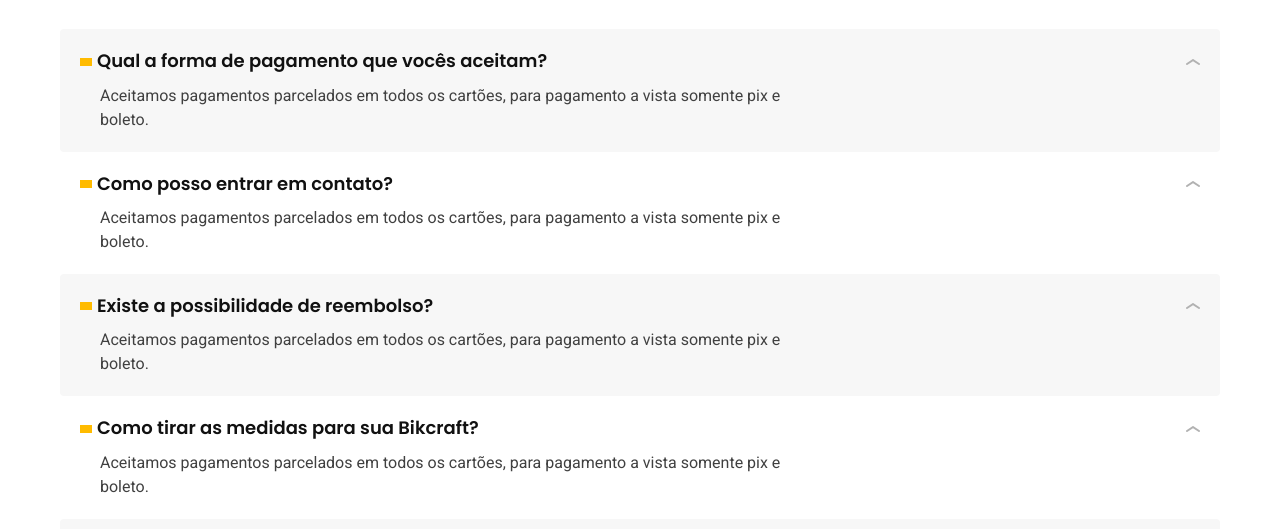
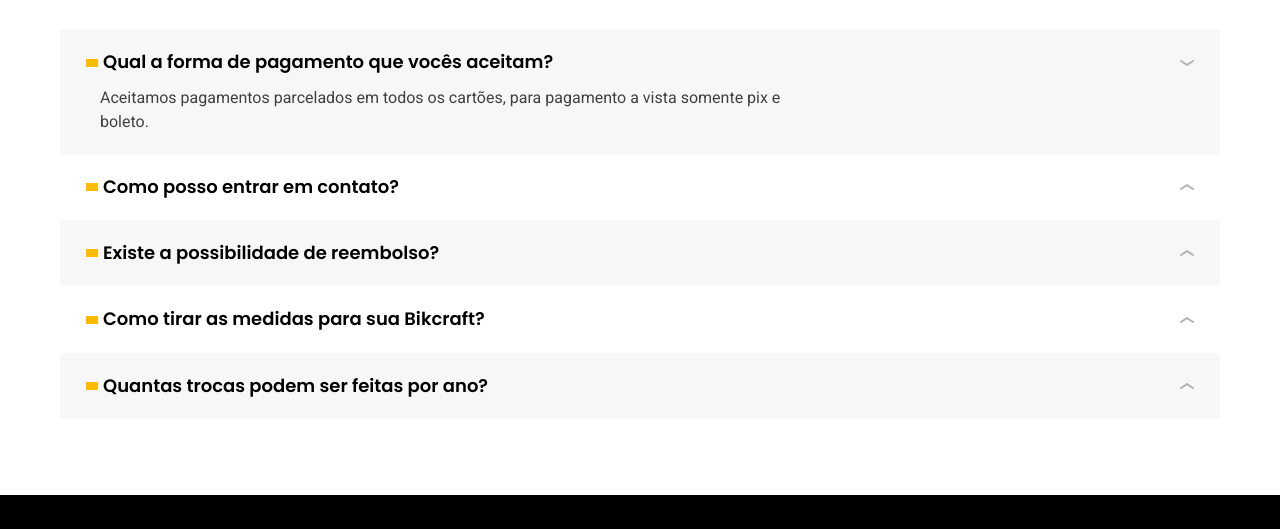
Before and after one commit to Kelf1729/bikcraft, a plain HTML site: page seguros.html in a window 1280 px wide. Shown: the part 1640-2169 px from the top of the page. Drawn offline with Linux system fonts and the light colour scheme.

Commit message:
ajuste final de perguntas script

```diff
--- a/css/global/seguros/perguntas.css
+++ b/css/global/seguros/perguntas.css
@@ -14,7 +14,7 @@
   background-color: var(--cor-1);
 }
 /* Ajuste para criar um grid para as perguntas */
-.perguntas dt {
+.perguntas button {
   display: grid;
   /* Auto para ajustar aos icones */
   grid-template-columns: auto 1fr auto;
@@ -22,25 +22,36 @@
   gap: 5px;
   /* simalização que posso clicar */
   cursor: pointer;
+  background: none;
+  width: 100%;
+  text-align: start;
 }
 /* Elemento de detalhe da pergunta */
-.perguntas dt::before {
+.perguntas button::before {
   content: "";
   display: inline-block;
   width: 12px;
   height: 8px;
   background-color: var(--cor-p1);
 }
-.perguntas dt::after {
+.perguntas button::after {
   content: "";
   display: inline-block;
   width: 14px;
   height: 6px;
   background: url(/img/icones/seta-abrir.svg) center no-repeat;
 }
-.perguntas dt:hover::after {
+.perguntas button:hover::after,
+.perguntas button[aria-expanded="true"]::after {
   transform: rotate(180deg);
   transition: 0.5s;
+}
+/* Ajuste do js */
+.perguntas dd {
+  display: none;
+}
+.perguntas dd.ativa {
+  display: block;
 }
 .perguntas dd {
   padding-left: 20px;
--- a/js/script.js
+++ b/js/script.js
@@ -19,3 +19,17 @@ function ativarproduto(parametro) {
   }
 }
 parametros.forEach(ativarproduto);
+// Perguntas frequentes, efeito
+const perguntas = document.querySelectorAll(".perguntas button");
+function ativarpergunta(event) {
+  const pergunta = event.currentTarget;
+  const controls = pergunta.getAttribute("aria-controls");
+  const resposta = document.getElementById(controls);
+  resposta.classList.toggle("ativa");
+  const ativa = resposta.classList.contains("ativa");
+  pergunta.setAttribute("aria-expanded", ativa);
+  console.log(controls);
+}
+function eventoperguntas(pergunta) {
+  pergunta.addEventListener("click", ativarpergunta);
+}
--- a/seguros.html
+++ b/seguros.html
@@ -100,24 +100,24 @@
     <h2 class="font-1-xxl">Perguntas Frequentes<span class="cor-p1">.</span></h2>
     <dl>
       <div>
-        <dt class="font-1-m-b">Qual a forma de pagamento que vocês aceitam?</dt>
-        <dd class="font-2-s cor-9">Aceitamos pagamentos parcelados em todos os cartões, para pagamento a vista somente pix e boleto.</dd>
+        <dt><button class="font-1-m-b" aria-controls="pergunta1" aria-expanded="true">Qual a forma de pagamento que vocês aceitam?</button></dt>
+        <dd class="font-2-s cor-9 ativa" id="pergunta1">Aceitamos pagamentos parcelados em todos os cartões, para pagamento a vista somente pix e boleto.</dd>
       </div>
       <div>
-        <dt class="font-1-m-b">Como posso entrar em contato?</dt>
-        <dd class="font-2-s cor-9">Aceitamos pagamentos parcelados em todos os cartões, para pagamento a vista somente pix e boleto.</dd>
+        <dt><button class="font-1-m-b" aria-controls="pergunta2" aria-expanded="false">Como posso entrar em contato?</button></dt>
+        <dd class="font-2-s cor-9" id="pergunta2">Aceitamos pagamentos parcelados em todos os cartões, para pagamento a vista somente pix e boleto.</dd>
       </div>
       <div>
-        <dt class="font-1-m-b">Existe a possibilidade de reembolso?</dt>
-        <dd class="font-2-s cor-9">Aceitamos pagamentos parcelados em todos os cartões, para pagamento a vista somente pix e boleto.</dd>
+        <dt><button class="font-1-m-b" aria-controls="pergunta3" aria-expanded="false">Existe a possibilidade de reembolso?</button></dt>
+        <dd class="font-2-s cor-9" id="pergunta3">Aceitamos pagamentos parcelados em todos os cartões, para pagamento a vista somente pix e boleto.</dd>
       </div>
       <div>
-        <dt class="font-1-m-b">Como tirar as medidas para sua Bikcraft?</dt>
-        <dd class="font-2-s cor-9">Aceitamos pagamentos parcelados em todos os cartões, para pagamento a vista somente pix e boleto.</dd>
+        <dt><button class="font-1-m-b" aria-controls="pergunta4" aria-expanded="false">Como tirar as medidas para sua Bikcraft?</button></dt>
+        <dd class="font-2-s cor-9" id="pergunta4">Aceitamos pagamentos parcelados em todos os cartões, para pagamento a vista somente pix e boleto.</dd>
       </div>
       <div>
-        <dt class="font-1-m-b">Quantas trocas podem ser feitas por ano?</dt>
-        <dd class="font-2-s cor-9">Aceitamos pagamentos parcelados em todos os cartões, para pagamento a vista somente pix e boleto.</dd>
+        <dt><button class="font-1-m-b" button aria-controls="pergunta5" aria-expanded="false">Quantas trocas podem ser feitas por ano?</button></dt>
+        <dd class="font-2-s cor-9" id="pergunta5">Aceitamos pagamentos parcelados em todos os cartões, para pagamento a vista somente pix e boleto.</dd>
       </div>
     </dl>
   </article>
```
